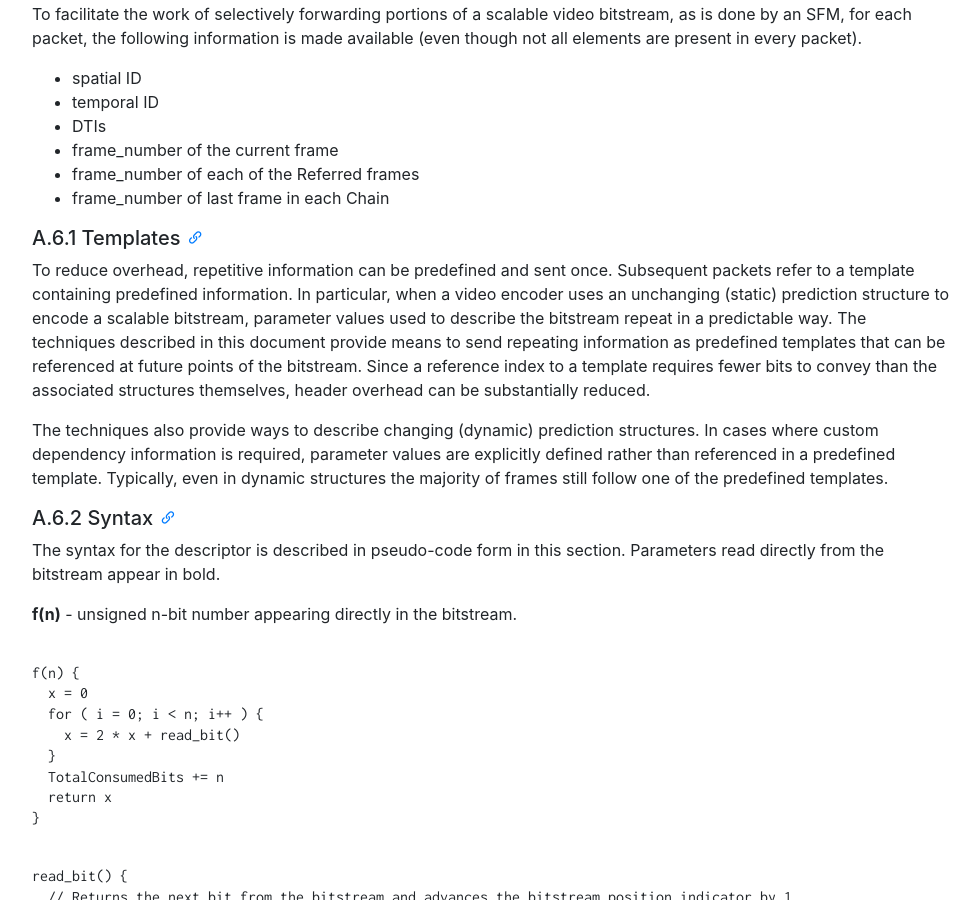
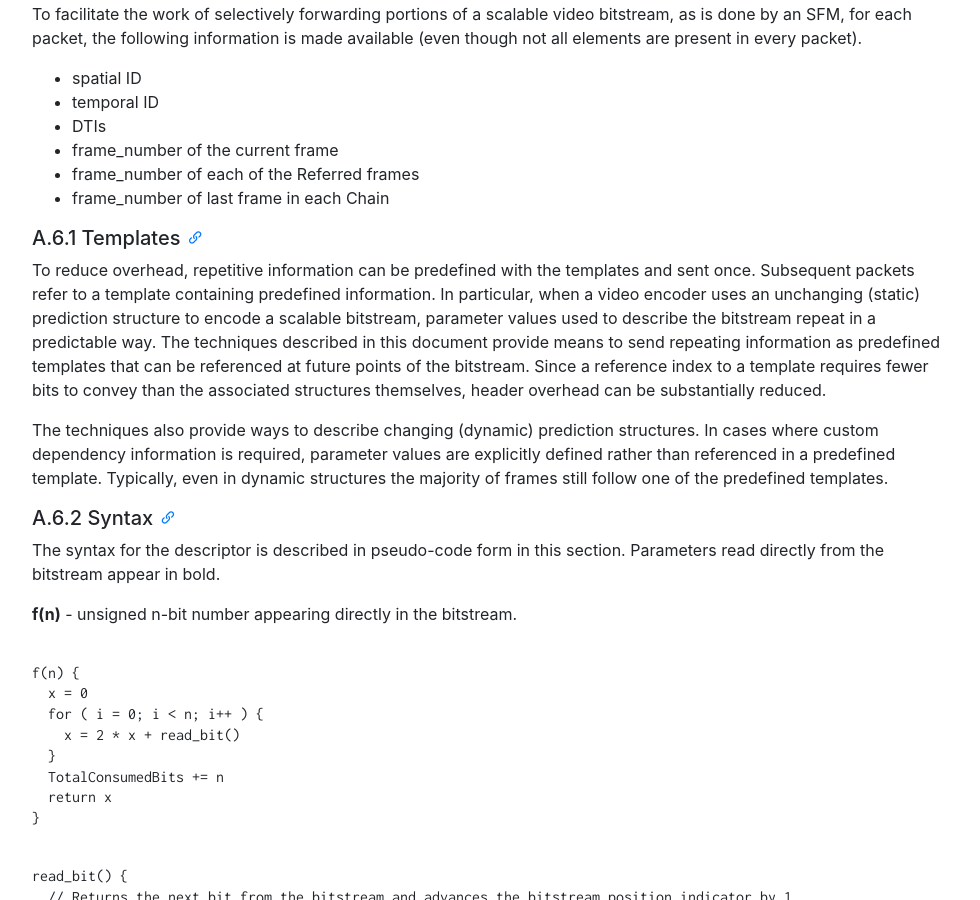
Before and after one commit to AOMediaCodec/av1-rtp-spec, a Jekyll site: the page built from index.md, in a window 1280 px wide and 900 px high, scrolled down 22552 px. Shown: the whole window, without its empty margins (53-1033 px from the left). Built offline with Jekyll 4.4.1, drawn with Linux system fonts in a browser that asks for light colours; nearby versions of some CDN libraries.

Commit message:
mention templates in the first sentance

```diff
--- a/av1-rtp-spec.md
+++ b/av1-rtp-spec.md
@@ -773,7 +773,7 @@
 
 ##### A.6.1 Templates
 
-To reduce overhead, repetitive information can be predefined and sent once. Subsequent packets refer to a template containing predefined information. In particular, when a video encoder uses an unchanging (static) prediction structure to encode a scalable bitstream, parameter values used to describe the bitstream repeat in a predictable way. The techniques described in this document provide means to send repeating information as predefined templates that can be referenced at future points of the bitstream. Since a reference index to a template requires fewer bits to convey than the associated structures themselves, header overhead can be substantially reduced.
+To reduce overhead, repetitive information can be predefined with the templates and sent once. Subsequent packets refer to a template containing predefined information. In particular, when a video encoder uses an unchanging (static) prediction structure to encode a scalable bitstream, parameter values used to describe the bitstream repeat in a predictable way. The techniques described in this document provide means to send repeating information as predefined templates that can be referenced at future points of the bitstream. Since a reference index to a template requires fewer bits to convey than the associated structures themselves, header overhead can be substantially reduced.
 
 The techniques also provide ways to describe changing (dynamic) prediction structures. In cases where custom dependency information is required, parameter values are explicitly defined rather than referenced in a predefined template. Typically, even in dynamic structures the majority of frames still follow one of the predefined templates.
 
```
